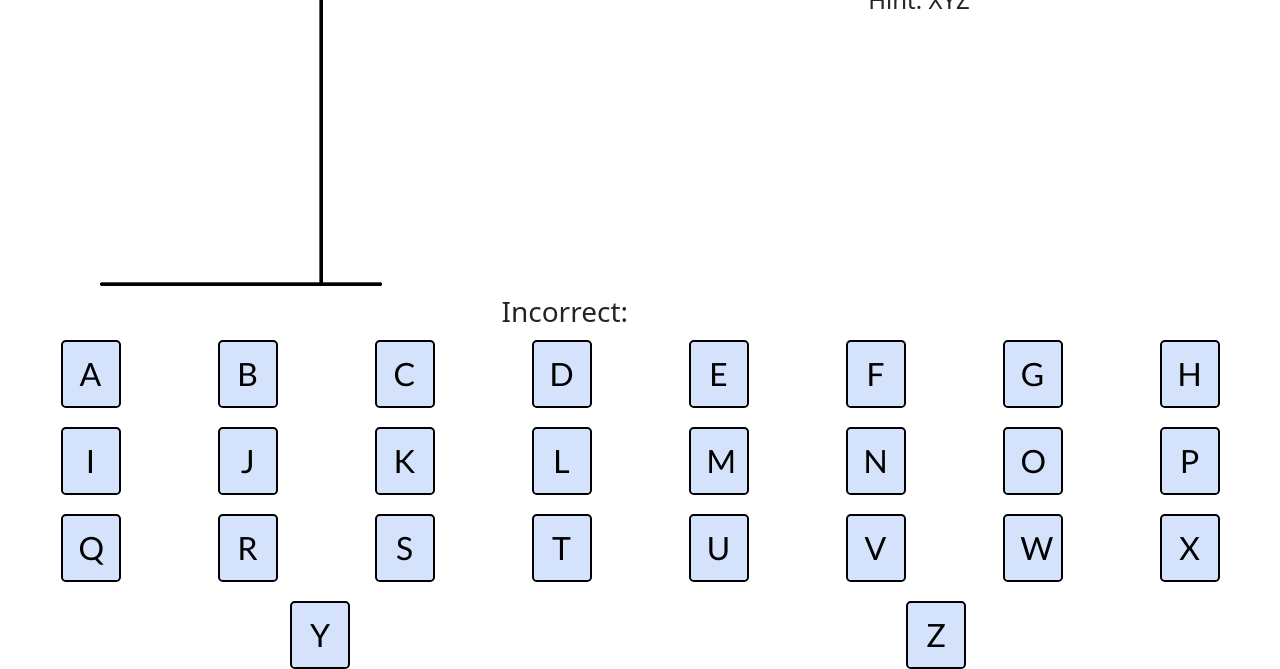
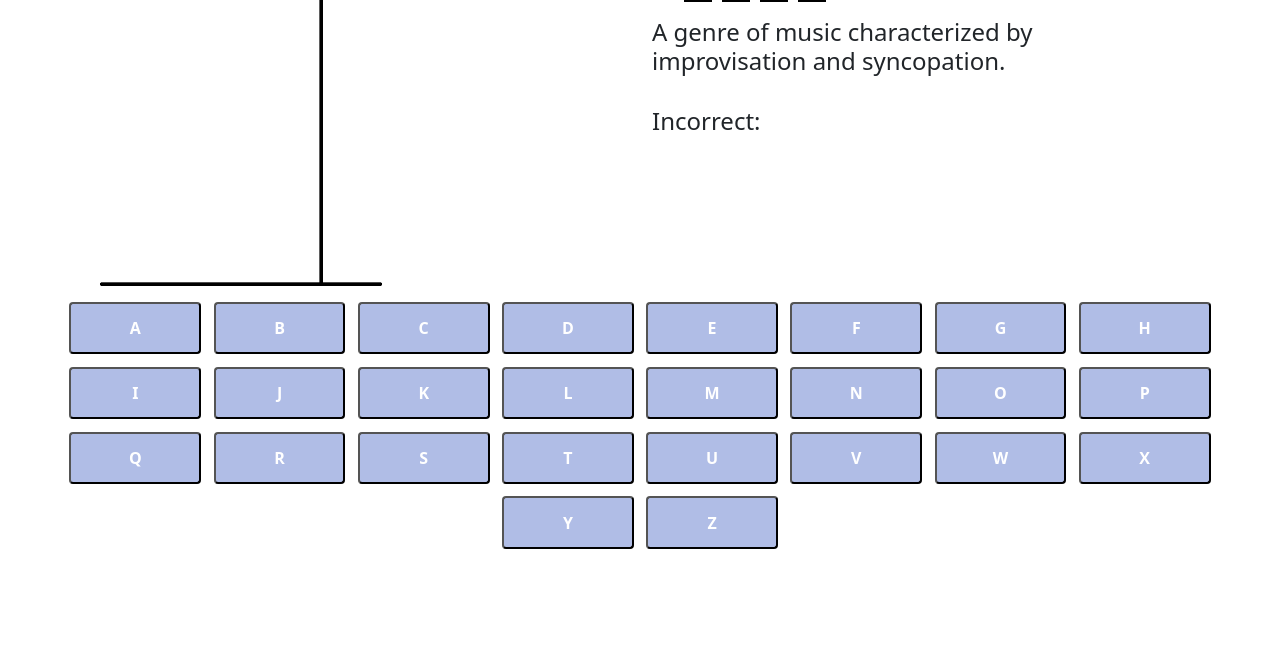
Before and after one commit to 124msalvani/HangMan, a plain HTML site: page index.html in a window 1280 px wide. Shown: the part 382-1051 px from the top of the page. After the commit the page ends 937 px from the top, so only its background shows below. Drawn offline with nearby package versions, Linux system fonts and the light colour scheme.

Commit message:
Working keyboard, word guesser

```diff
--- a/css/styles.css
+++ b/css/styles.css
@@ -8,7 +8,20 @@ background: linear-gradient(0deg, rgba(249,179,255,1) 0%, rgb(0, 20, 111) 100%);
 }
 
 
-
+#keyboard button{
+    color: #fff;
+    font-size: 1rem;
+    font-weight: 600;
+    width: calc(100% / 9 - 5px);
+    border-radius: 4px;
+    cursor: pointer;
+    outline: none;
+    background-color: rgb(176, 189, 230);
+    margin: 0.5%;
+    padding-bottom: 1%;
+    padding-top:1%;
+    text-transform: uppercase;
+}
 
 h1{
     font-family: "Sriracha", cursive;
@@ -22,6 +35,32 @@ h1{
    max-width: 300px;
 }
 
+#Incorrect{
+    color: red;
+    list-style: none;
+    text-transform: uppercase;
+}
+
+.Word{
+    padding-top: 20%;
+    display: flex;
+    gap: 10px;
+    list-style: none;
+}
+
+.Word .letter{
+    width: 28px;
+    border-bottom: 3px solid black;
+    justify-content: center;
+    font-size: 2rem;
+    text-transform: uppercase;
+}
+
+.Word .letter.guessed{
+    border-color: transparent;
+    padding-left: 1%;
+}
+
 .btn-primary{
     background-color: rgb(212, 226, 252);
     color: black;
@@ -31,3 +70,17 @@ h1{
     font-family: 'Lato', sans-serif;
     margin-top: 3px
 }
+
+.content{
+    position: fixed;
+    left: 0;
+    top: 0;
+    width: 100%;
+    height: 100%;
+    background: rgba(0,0,0,0.7) ;
+    display: none;
+    align-items: center;
+    color: white;
+    justify-content: center;
+    text-align: center;
+}
--- a/index.html
+++ b/index.html
@@ -12,6 +12,9 @@
     <link rel="preconnect" href="https://fonts.gstatic.com" crossorigin>
     <link href="https://fonts.googleapis.com/css2?family=Lato&family=Sriracha&display=swap" rel="stylesheet">
   <link rel="stylesheet" href="css/styles.css">
+    <script src="scripts/word-list.js" defer></script>
+     <script src="scripts/script.js" defer></script>
+
 
     <title>Hangman</title>
 </head>
@@ -27,132 +30,47 @@
         </div>
     </div>
 
-  <div class="container">
+  <div class="container game">
         <div class="row">
           <div class="col-6 ">
-            <img id="Hangman" src="img/NoGuess.png" alt=""> </img>
-            <h3 class="text-end" id="Incorrect">Incorrect:</h3>
+            <img id="Hangman" src="img/hang0.png" alt=""> </img>
           </div>
 
+          <div class="col pt-5">
+           <ul class="Word">
+            <li class="letter"></li>
+            <li class="letter"></li>
+            <li class="letter"></li>
+            <li class="letter"></li>
+            <li class="letter"></li>
+            <li class="letter"></li>
+            <li class="letter"></li>
+           </ul>
+           <h4 id="Hint">Hint: XYZ</h4>
+           <br>
+           <h4>Incorrect:<ul id="Incorrect">
+            <li class="guessLetter"></li>
+            <li class="guessLetter"></li>
+            <li class="guessLetter"></li>
+            <li class="guessLetter"></li>
+            <li class="guessLetter"></li>
+            <li class="guessLetter"></li>
+           </ul> </h4>
 
-
-
-
-          <div class="col text-center pt-5">
-           <h2 id="Word" class="display-2">_ _ _ _ _ _</h2>
-           <h4 id="Hint">Hint: XYZ</h4>
 
           </div>
         </div>
   </div>
 
+  <div class="content pt-5">
+    <h4>Game Over!</h4>
+   <p>The correct word was:</p> <p id="correctword">Perfect</p>
+   <button id="PlayAgain" type="button" class="btn btn-danger">Play Again?</button>
+
+ </div>
+
   <div id="keyboard" class="container-fluid text-center">
-        <div class="row row-1">
 
-          <div class="col">
-         <button id="A" type="button" class="btn btn-primary btn-lg">A</button>
-           </div>
-          <div class="col">
-            <button id="B" type="button" class="btn btn-primary btn-lg">B</button>
-          </div>
-          <div class="col">
-            <button id="C" type="button" class="btn btn-primary btn-lg">C</button>
-          </div>
-          <div class="col">
-          <button id="D" type="button" class="btn btn-primary btn-lg">D</button>
-           </div>
-
-
-            <div class="col">
-            <button id="E" type="button" class="btn btn-primary btn-lg">E</button>
-            </div>
-        <div class="col">
-          <button id="F" type="button" class="btn btn-primary btn-lg">F</button>
-        </div>
-        <div class="col">
-          <button id="G" type="button" class="btn btn-primary btn-lg">G</button>
-        </div>
-          <div class="col">
-            <button id="H" type="button" class="btn btn-primary btn-lg">H</button>
-          </div>
-
-
-      </div>
-
-      <div class="row row-2 pt-3">
-
-        <div class="col">
-       <button id="I" type="button" class="btn btn-primary btn-lg">I</button>
-         </div>
-        <div class="col">
-          <button id="J" type="button" class="btn btn-primary btn-lg">J</button>
-        </div>
-        <div class="col">
-          <button id="K" type="button" class="btn btn-primary btn-lg">K</button>
-        </div>
-        <div class="col">
-        <button id="L" type="button" class="btn btn-primary btn-lg">L</button>
-         </div>
-
-
-          <div class="col">
-          <button id="M" type="button" class="btn btn-primary btn-lg">M</button>
-          </div>
-      <div class="col">
-        <button id="N" type="button" class="btn btn-primary btn-lg">N</button>
-      </div>
-      <div class="col">
-        <button id="O" type="button" class="btn btn-primary btn-lg">O</button>
-      </div>
-        <div class="col">
-          <button id="P" type="button" class="btn btn-primary btn-lg">P</button>
-        </div>
-
-
-    </div>
-
-    <div class="row row-2 pt-3">
-
-      <div class="col">
-     <button id="Q" type="button" class="btn btn-primary btn-lg">Q</button>
-       </div>
-      <div class="col">
-        <button id="R" type="button" class="btn btn-primary btn-lg">R</button>
-      </div>
-      <div class="col">
-        <button id="S" type="button" class="btn btn-primary btn-lg">S</button>
-      </div>
-      <div class="col">
-      <button id="T" type="button" class="btn btn-primary btn-lg">T</button>
-       </div>
-
-
-        <div class="col">
-        <button id="U" type="button" class="btn btn-primary btn-lg">U</button>
-        </div>
-    <div class="col">
-      <button id="V" type="button" class="btn btn-primary btn-lg">V</button>
-    </div>
-    <div class="col">
-      <button id="W" type="button" class="btn btn-primary btn-lg">W</button>
-    </div>
-      <div class="col">
-        <button id="X" type="button" class="btn btn-primary btn-lg">X</button>
-        </div>
-
-        <div class="row row-3 pt-3">
-
-
-        <div class="col">
-          <button id="Y" type="button" class="btn btn-primary btn-lg">Y</button>
-        </div>
-          <div class="col">
-            <button id="Z" type="button" class="btn btn-primary btn-lg">Z</button>
-      </div>
-    </div>
-
-
-  </div>
 
   </div>
 
@@ -163,7 +81,7 @@
       <script src="https://cdn.jsdelivr.net/npm/bootstrap@5.1.3/dist/js/bootstrap.bundle.min.js"
       integrity="sha384-ka7Sk0Gln4gmtz2MlQnikT1wXgYsOg+OMhuP+IlRH9sENBO0LRn5q+8nbTov4+1p" crossorigin="anonymous"></script>
      <script src="https://unpkg.com/aos@2.3.1/dist/aos.js"></script>
-     <script src="script.js"></script>
+
   </body>
 </html>
 </body>
--- /dev/null
+++ b/scripts/script.js
@@ -0,0 +1,42 @@
+const wordDisplay = document.querySelector(".Word");
+const guessesText = document.querySelector("#Incorrect");
+const keyboardDiv = document.querySelector("#keyboard");
+
+let currentWord, wrongGuessCount = 0;
+const maxGuesses = 6;
+
+const getRandomWord = () =>{
+    //Slecting random word and hint from WordList
+    const { word,hint }= wordList[Math.floor(Math.random()*wordList.length)];
+    currentWord = word;
+    document.getElementById("Hint").innerHTML = hint;
+    wordDisplay.innerHTML = word.split("").map(() => '<li class="letter"></li>').join("");
+};
+
+//Checking if letter that was clicked is in word
+const initGame = (button, clickedLetter) => {
+    if(currentWord.includes(clickedLetter)){
+        //Showing all correct letters on the word display
+        [...currentWord].forEach((letter, index) =>{
+            if(letter === clickedLetter){
+                wordDisplay.querySelectorAll("li")[index].innerHTML = letter;
+                wordDisplay.querySelectorAll("li")[index].classList.add("guessed");
+
+            }
+        })
+    } else{
+        wrongGuessCount++;
+        document.querySelector(".guessLetter").innerHTML = clickedLetter;
+
+    }
+};
+
+//Keyboard buttons and event listeners
+for (let i=97; i<=122; i++){
+    const button=document.createElement("button");
+    button.innerText = String.fromCharCode(i);
+    keyboardDiv.appendChild(button);
+    button.addEventListener("click", e=>initGame(e.target,String.fromCharCode(i)));
+};
+
+getRandomWord();
--- /dev/null
+++ b/scripts/word-list.js
@@ -0,0 +1,262 @@
+const wordList = [
+    {
+        word: "guitar",
+        hint: "A musical instrument with strings."
+    },
+    {
+        word: "oxygen",
+        hint: "A colorless, odorless gas essential for life."
+    },
+    {
+        word: "mountain",
+        hint: "A large natural elevation of the Earth's surface."
+    },
+    {
+        word: "painting",
+        hint: "An art form using colors on a surface to create images or expression."
+    },
+    {
+        word: "astronomy",
+        hint: "The scientific study of celestial objects and phenomena."
+    },
+    {
+        word: "football",
+        hint: "A popular sport played with a spherical ball."
+    },
+    {
+        word: "chocolate",
+        hint: "A sweet treat made from cocoa beans."
+    },
+    {
+        word: "butterfly",
+        hint: "An insect with colorful wings and a slender body."
+    },
+    {
+        word: "history",
+        hint: "The study of past events and human civilization."
+    },
+    {
+        word: "pizza",
+        hint: "A savory dish consisting of a round, flattened base with toppings."
+    },
+    {
+        word: "jazz",
+        hint: "A genre of music characterized by improvisation and syncopation."
+    },
+    {
+        word: "camera",
+        hint: "A device used to capture and record images or videos."
+    },
+    {
+        word: "diamond",
+        hint: "A precious gemstone known for its brilliance and hardness."
+    },
+    {
+        word: "adventure",
+        hint: "An exciting or daring experience."
+    },
+    {
+        word: "science",
+        hint: "The systematic study of the structure and behavior of the physical and natural world."
+    },
+    {
+        word: "bicycle",
+        hint: "A human-powered vehicle with two wheels."
+    },
+    {
+        word: "sunset",
+        hint: "The daily disappearance of the sun below the horizon."
+    },
+    {
+        word: "coffee",
+        hint: "A popular caffeinated beverage made from roasted coffee beans."
+    },
+    {
+        word: "dance",
+        hint: "A rhythmic movement of the body often performed to music."
+    },
+    {
+        word: "galaxy",
+        hint: "A vast system of stars, gas, and dust held together by gravity."
+    },
+    {
+        word: "orchestra",
+        hint: "A large ensemble of musicians playing various instruments."
+    },
+    {
+        word: "volcano",
+        hint: "A mountain or hill with a vent through which lava, rock fragments, hot vapor, and gas are ejected."
+    },
+    {
+        word: "novel",
+        hint: "A long work of fiction, typically with a complex plot and characters."
+    },
+    {
+        word: "sculpture",
+        hint: "A three-dimensional art form created by shaping or combining materials."
+    },
+    {
+        word: "symphony",
+        hint: "A long musical composition for a full orchestra, typically in multiple movements."
+    },
+    {
+        word: "architecture",
+        hint: "The art and science of designing and constructing buildings."
+    },
+    {
+        word: "ballet",
+        hint: "A classical dance form characterized by precise and graceful movements."
+    },
+    {
+        word: "astronaut",
+        hint: "A person trained to travel and work in space."
+    },
+    {
+        word: "waterfall",
+        hint: "A cascade of water falling from a height."
+    },
+    {
+        word: "technology",
+        hint: "The application of scientific knowledge for practical purposes."
+    },
+    {
+        word: "rainbow",
+        hint: "A meteorological phenomenon that is caused by reflection, refraction, and dispersion of light."
+    },
+    {
+        word: "universe",
+        hint: "All existing matter, space, and time as a whole."
+    },
+    {
+        word: "piano",
+        hint: "A musical instrument played by pressing keys that cause hammers to strike strings."
+    },
+    {
+        word: "vacation",
+        hint: "A period of time devoted to pleasure, rest, or relaxation."
+    },
+    {
+        word: "rainforest",
+        hint: "A dense forest characterized by high rainfall and biodiversity."
+    },
+    {
+        word: "theater",
+        hint: "A building or outdoor area in which plays, movies, or other performances are staged."
+    },
+    {
+        word: "telephone",
+        hint: "A device used to transmit sound over long distances."
+    },
+    {
+        word: "language",
+        hint: "A system of communication consisting of words, gestures, and syntax."
+    },
+    {
+        word: "desert",
+        hint: "A barren or arid land with little or no precipitation."
+    },
+    {
+        word: "sunflower",
+        hint: "A tall plant with a large yellow flower head."
+    },
+    {
+        word: "fantasy",
+        hint: "A genre of imaginative fiction involving magic and supernatural elements."
+    },
+    {
+        word: "telescope",
+        hint: "An optical instrument used to view distant objects in space."
+    },
+    {
+        word: "breeze",
+        hint: "A gentle wind."
+    },
+    {
+        word: "oasis",
+        hint: "A fertile spot in a desert where water is found."
+    },
+    {
+        word: "photography",
+        hint: "The art, process, or practice of creating images by recording light or other electromagnetic radiation."
+    },
+    {
+        word: "safari",
+        hint: "An expedition or journey, typically to observe wildlife in their natural habitat."
+    },
+    {
+        word: "planet",
+        hint: "A celestial body that orbits a star and does not produce light of its own."
+    },
+    {
+        word: "river",
+        hint: "A large natural stream of water flowing in a channel to the sea, a lake, or another such stream."
+    },
+    {
+        word: "tropical",
+        hint: "Relating to or situated in the region between the Tropic of Cancer and the Tropic of Capricorn."
+    },
+    {
+        word: "mysterious",
+        hint: "Difficult or impossible to understand, explain, or identify."
+    },
+    {
+        word: "enigma",
+        hint: "Something that is mysterious, puzzling, or difficult to understand."
+    },
+    {
+        word: "paradox",
+        hint: "A statement or situation that contradicts itself or defies intuition."
+    },
+    {
+        word: "puzzle",
+        hint: "A game, toy, or problem designed to test ingenuity or knowledge."
+    },
+    {
+        word: "whisper",
+        hint: "To speak very softly or quietly, often in a secretive manner."
+    },
+    {
+        word: "shadow",
+        hint: "A dark area or shape produced by an object blocking the light."
+    },
+    {
+        word: "secret",
+        hint: "Something kept hidden or unknown to others."
+    },
+    {
+        word: "curiosity",
+        hint: "A strong desire to know or learn something."
+    },
+    {
+        word: "unpredictable",
+        hint: "Not able to be foreseen or known beforehand; uncertain."
+    },
+    {
+        word: "obfuscate",
+        hint: "To confuse or bewilder someone; to make something unclear or difficult to understand."
+    },
+    {
+        word: "unveil",
+        hint: "To make known or reveal something previously secret or unknown."
+    },
+    {
+        word: "illusion",
+        hint: "A false perception or belief; a deceptive appearance or impression."
+    },
+    {
+        word: "moonlight",
+        hint: "The light from the moon."
+    },
+    {
+        word: "vibrant",
+        hint: "Full of energy, brightness, and life."
+    },
+    {
+        word: "nostalgia",
+        hint: "A sentimental longing or wistful affection for the past."
+    },
+    {
+        word: "brilliant",
+        hint: "Exceptionally clever, talented, or impressive."
+    },
+];
```
Also changed, not shown: img/hang0.png (renamed from img/NoGuess.png), img/hang1.png (renamed from img/Guess1.png), img/hang2.png (renamed from img/Guess2.png), img/hang3.png (renamed from img/Guess3.png), img/hang4.png (renamed from img/Guess4.png), img/hang5.png (renamed from img/Guess5.png), img/hang6.png (renamed from img/GameOverMan.png).
